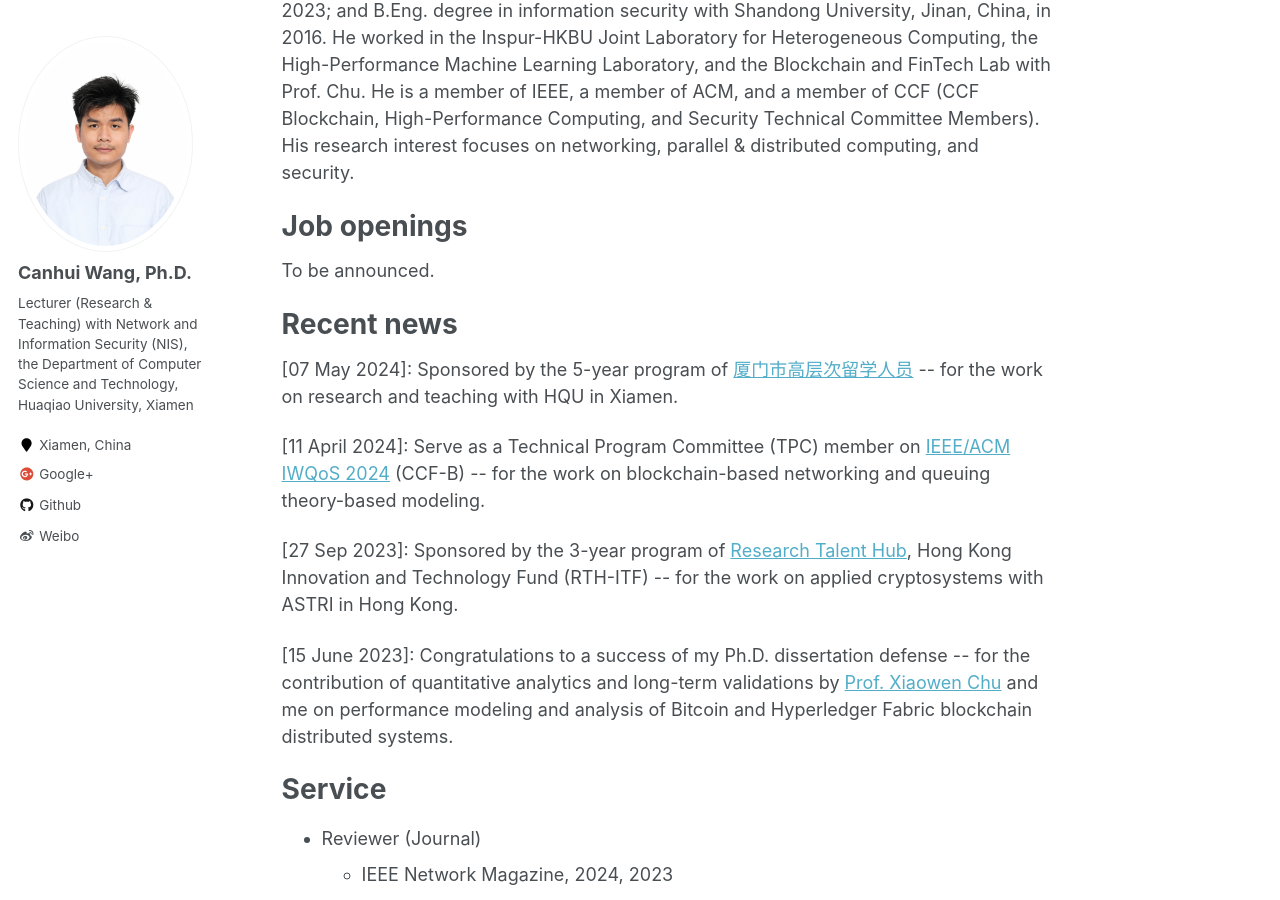
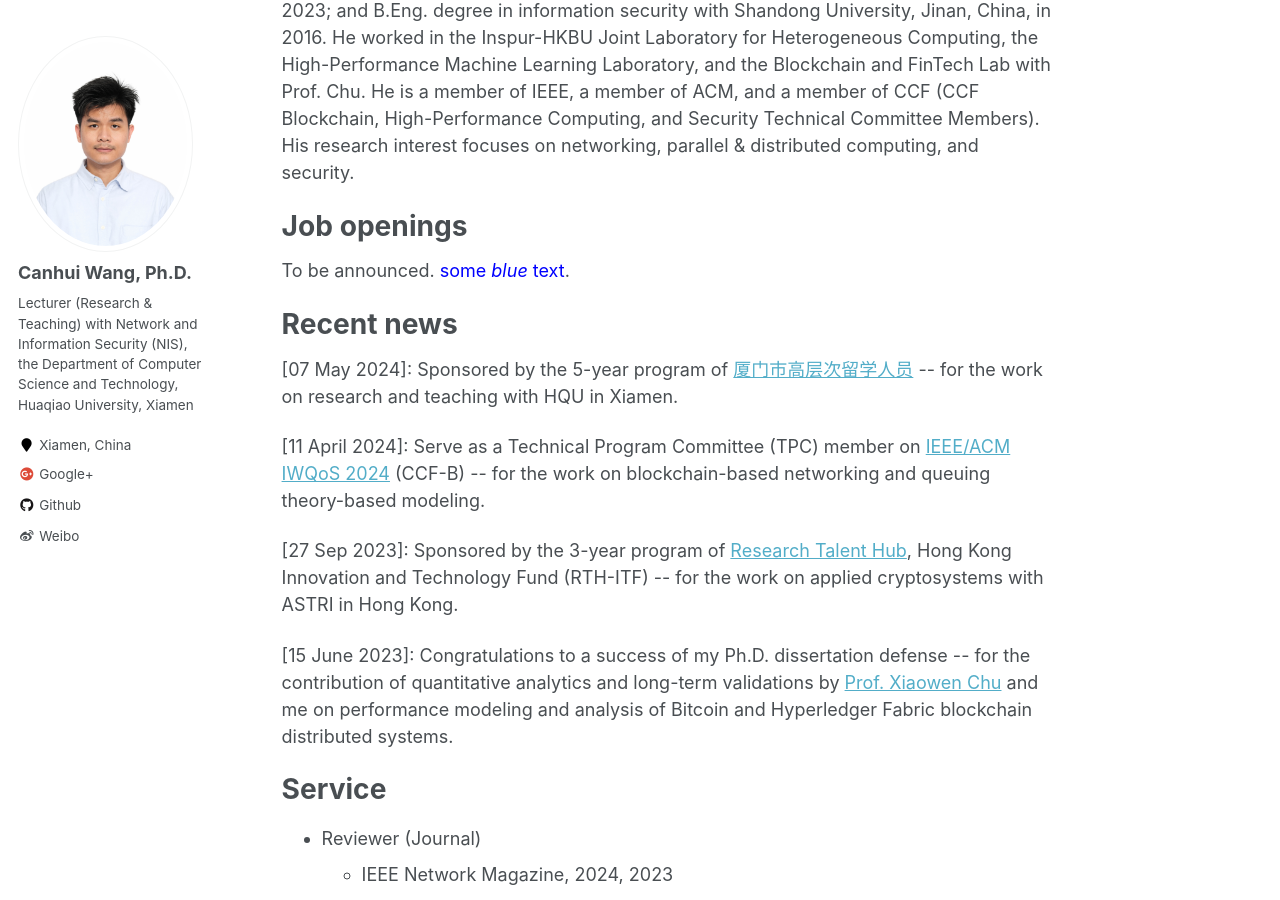
Before and after one commit to Canhui/canhui.github.io, a Jekyll site: the page built from _pages/about.md, in a window 1280 px wide and 900 px high, scrolled down 379 px. Built offline with Jekyll 4.4.1, drawn with Linux system fonts in a browser that asks for light colours.

Commit message:
Update about.md

```diff
--- a/_pages/about.md
+++ b/_pages/about.md
@@ -13,7 +13,7 @@ Canhui Wang is currently a Lecturer (Research & Teaching) with Network and Infor
 
 Job openings
 ======
-To be announced.
+To be announced. <span style="color:blue">some *blue* text</span>.
 
 Recent news
 ======
```
